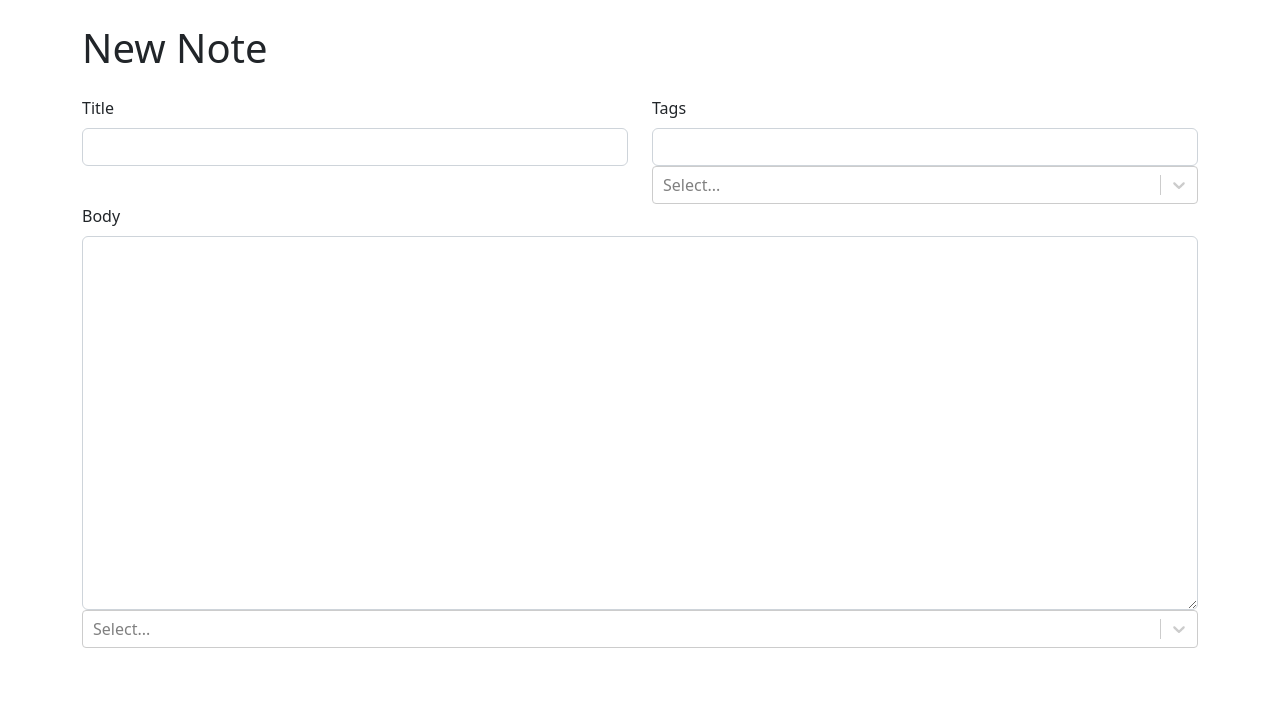
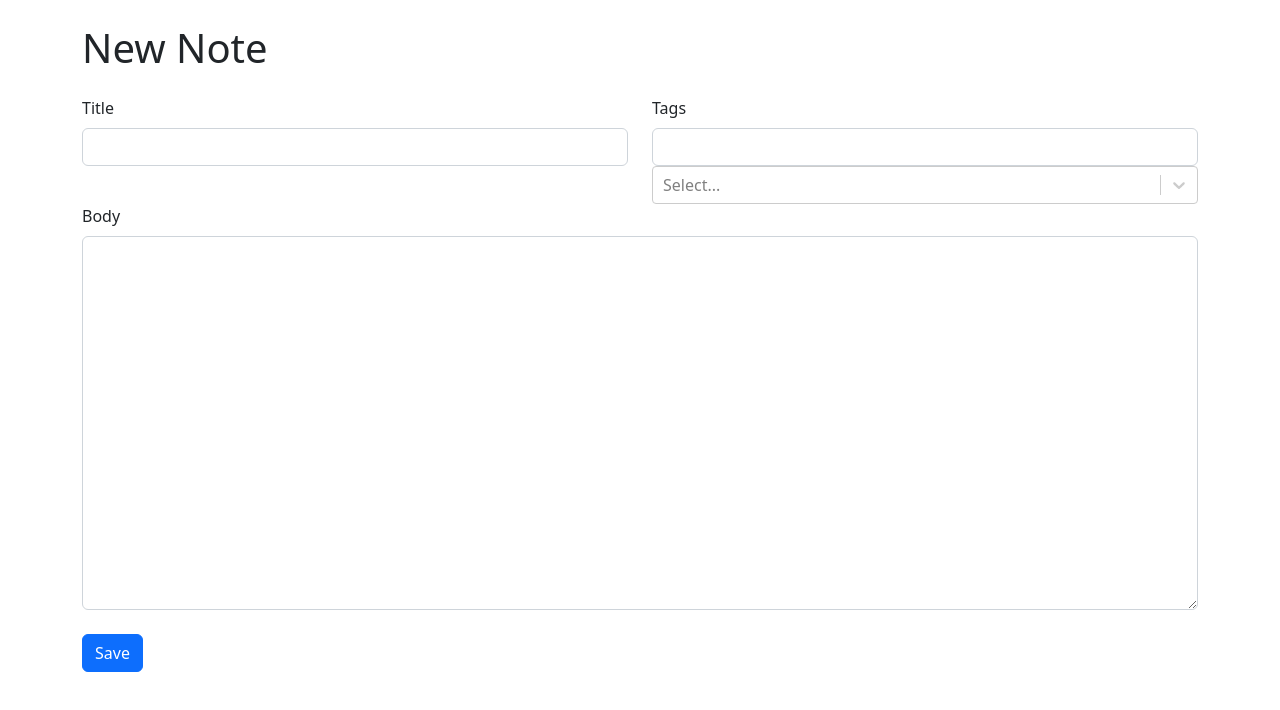
Before and after one commit to KausaChangs/advanced-note-taking-app, a React (Vite) app: page /new in a window 1280 px wide. Shown: the top 710 px of the page. Built offline with nearby package versions, Linux system fonts and the light colour scheme.

Commit message:
added a second stack to the note form

```diff
--- a/src/noteForm.tsx
+++ b/src/noteForm.tsx
@@ -1,4 +1,4 @@
-import { Col, Form, FormGroup, Row, Stack } from "react-bootstrap";
+import { Button, Col, Form, FormGroup, Row, Stack } from "react-bootstrap";
 import CreatableReactSelect from "react-select/creatable";
 
 export function NoteForm() {
@@ -22,9 +22,11 @@ export function NoteForm() {
           <Form.Group controlId="markdown">
             <Form.Label>Body</Form.Label>
             <Form.Control required as="textarea" rows={15} />
-            <CreatableReactSelect isMulti />
           </Form.Group>
         </Row>
+        <Stack direction="horizontal">
+          <Button>Save</Button>
+        </Stack>
       </Stack>
     </Form>
   );
```
